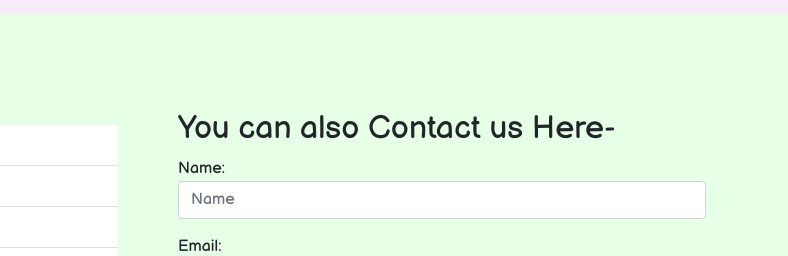
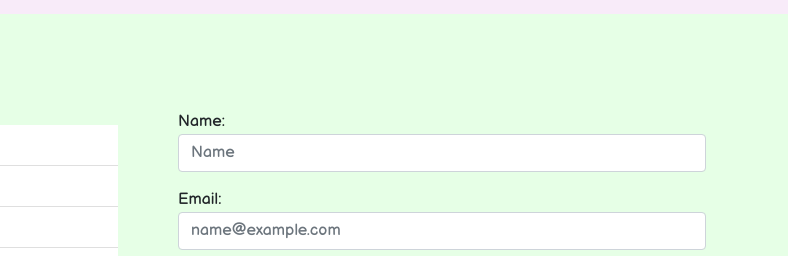
Before and after one commit to NaveenCScgr/NGO-Website, a plain HTML site: page index.html in a window 1280 px wide. Shown: the part 4629-4885 px from the top of the page, 492-1280 px from the left. Drawn offline with nearby package versions, Linux system fonts and the light colour scheme.

Commit message:
Update index.html

```diff
--- a/index.html
+++ b/index.html
@@ -334,7 +334,7 @@
             </ul>
           </div>
           <div class="col-md pt-md-5 ps-md-5">
-	    <h2 style="padding-top:0px;">You can also Contact us Here-</h2>
+
 	    <form id="contact-form" action="https://formsubmit.co/607408e2ae6fa7f9ebccb146ee282335" method="POST">
           	<input type="text" name="_honey" style="display: none;">
           	<input type="hidden" name="_captcha" value="false">
```
